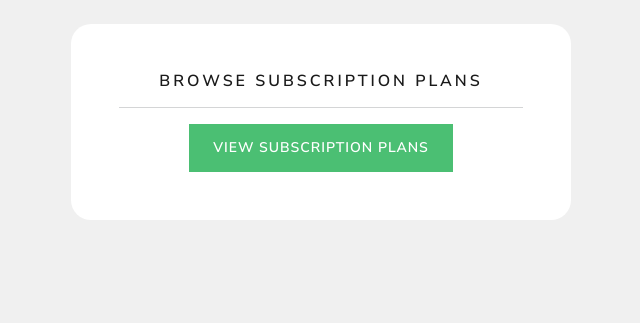
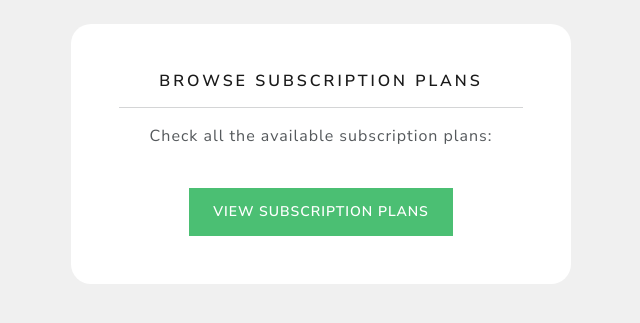
Before and after one commit to SangamChaurasiya/subscription-plateform, a Django app: page /client/client-account-management/ in a window 1280 px wide. Shown: the part 98-421 px from the top of the page, without its empty margins (319-959 px from the left). Run offline with Django 5.2, Linux system fonts and the light colour scheme; a user stored in the database is signed in; data that the repository does not hold is empty.

Commit message:
fixed subscription plans issue and delete subscription feature

```diff
--- a/subplatform/client/templates/client/account-management.html
+++ b/subplatform/client/templates/client/account-management.html
@@ -6,11 +6,16 @@
 
     <br>
 
+    <!-- Browse Subscription Plans -->
     <div class="container bg-white shadow-md p-5 form-layout text-center">
 
         <h5>Browse subscription plans</h5>
 
         <hr>
+
+        <p> Check all the available subscription plans: </p>
+
+        <br>
 
         <a class="btn btn-success" type="button" href="{% url 'subscription-plans' %}">
             View subscription plans
@@ -20,4 +25,31 @@
 
     <br>
 
+    {% if SubscriptionID %}
+
+        <!-- Cancel/Delete Subscription -->
+        <div class="container bg-white shadow-md p-5 form-layout text-center">
+
+            <h5>Delete your subscription</h5>
+
+            <hr>
+
+            <p> Permanently delete your subscription by clicking the button below: </p>
+
+            <br>
+
+            <a class="btn btn-danger" type="button" href="{% url 'delete-subscription' SubscriptionID %}">
+                Delete subscription
+            </a>
+
+        </div>
+
+    {% else %}
+
+    <!-- Display nothing if there is no valid subscription ID -->
+
+    {% endif %}
+
+    <br>
+
 {% endblock content %}
--- a/subplatform/client/templates/client/subscription-plans.html
+++ b/subplatform/client/templates/client/subscription-plans.html
@@ -42,7 +42,7 @@
                         });
                     },
                     onApprove: function(data, actions) {
-                        var current_url = "/client/create-subscription/" + data.subscription.subscriptionID + "/Standard/"
+                        var current_url = "/client/create-subscription/" + data.subscriptionID + "/Standard"
 
                         window.open(current_url, '_self')
                     }
@@ -80,7 +80,7 @@
                         });
                     },
                     onApprove: function(data, actions) {
-                        var current_url = "/client/create-subscription/" + data.subscription.subscriptionID + "/Premium/"
+                        var current_url = "/client/create-subscription/" + data.subscriptionID + "/Premium"
 
                         window.open(current_url, '_self')
                     }
--- a/subplatform/client/urls.py
+++ b/subplatform/client/urls.py
@@ -9,4 +9,5 @@ urlpatterns = [
     path('subscription-plans/', views.subscription_plans, name='subscription-plans'),
     path('client-account-management/', views.client_account_management, name='client-account-management'),
     path('create-subscription/<subID>/<plan>/', views.create_subscription, name='create-subscription'),
+    path('delete-subscription/<subID>/', views.delete_subscription, name='delete-subscription'),
 ]
--- a/subplatform/client/views.py
+++ b/subplatform/client/views.py
@@ -3,6 +3,7 @@ from django.contrib.auth.decorators import login_required
 from writer.models import Article
 from .models import Subscription
 from account.models import CustomUser
+from .paypal import *
 
 
 @login_required(login_url='my-login')
@@ -48,7 +49,16 @@ def subscription_plans(request):
 
 @login_required(login_url='my-login')
 def client_account_management(request):
-    return render(request, 'client/account-management.html')
+    try:
+        subDetails = Subscription.objects.get(user=request.user)
+
+        subscription_id = subDetails.paypal_subscription_id
+
+        context = {'SubscriptionID': subscription_id}
+
+        return render(request, 'client/account-management.html', context)
+    except:
+        return render(request, 'client/account-management.html')
 
 
 @login_required(login_url='my-login')
@@ -81,3 +91,17 @@ def create_subscription(request, subID, plan):
     }
 
     return render(request, 'client/create-subscription.html', context)
+
+
+@login_required(login_url='my-login')
+def delete_subscription(request, subID):
+    # Delete Subscription from Paypal
+    access_token = get_access_token()
+    cancel_subscription_paypal(access_token, subID)
+
+    # Delete a subscription from Django (application side)
+    subscription = Subscription.objects.get(user=request.user, paypal_subscription_id=subID)
+
+    subscription.delete()
+
+    return render(request, 'client/delete-subscription.html')
```
Also changed, not shown: subplatform/client/paypal.py (added, +36 -0 lines), subplatform/client/templates/client/delete-subscription.html (added, +26 -0 lines), subplatform/db.sqlite3.
